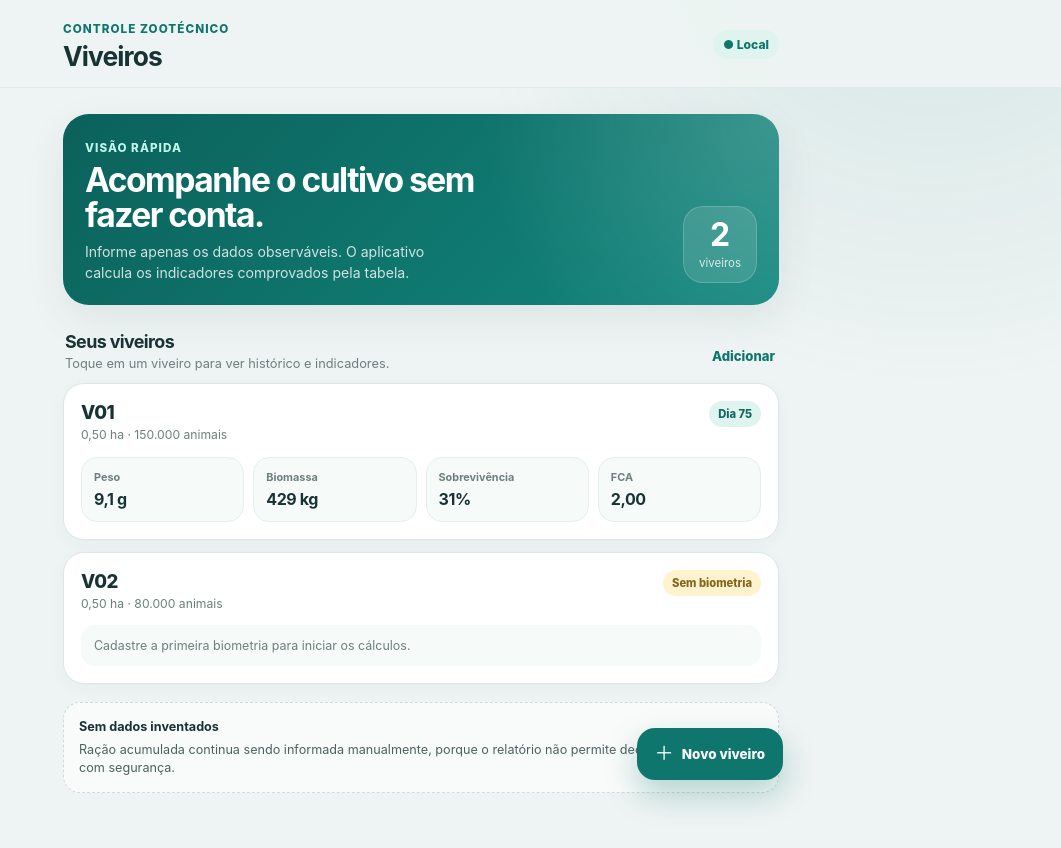
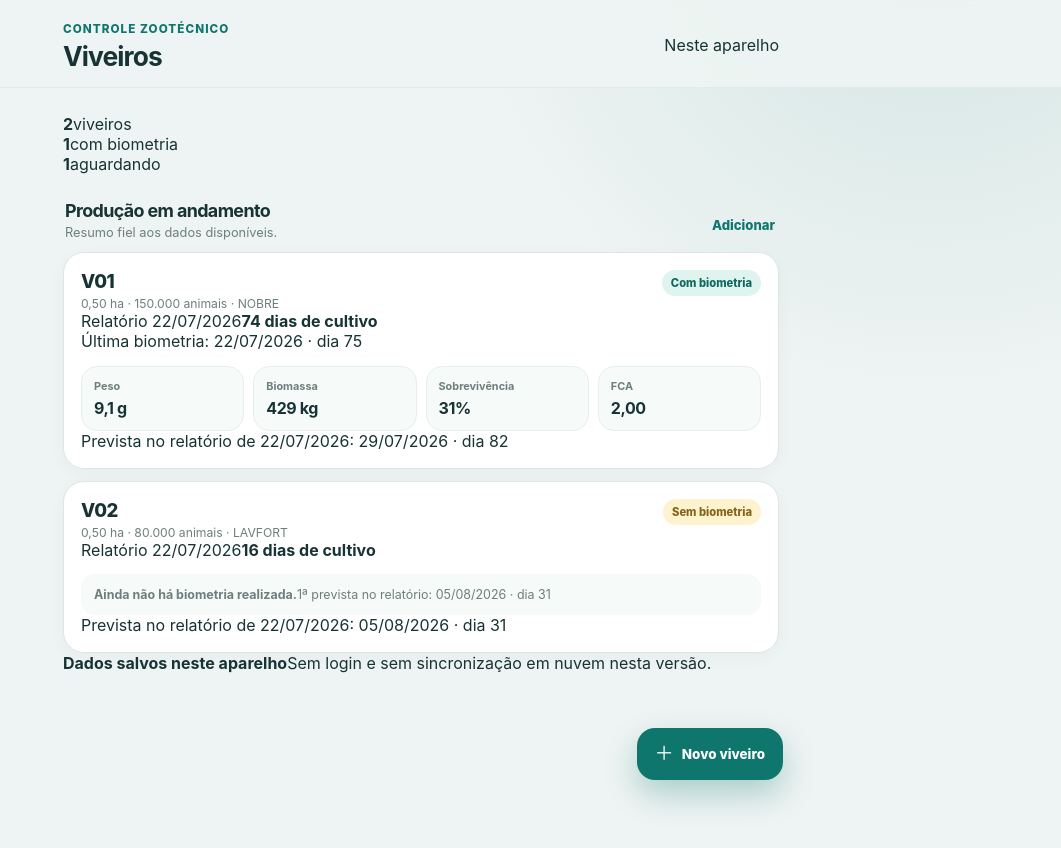
Before and after one commit to Georlan/ViveiroDaniel, a React (Vite) app: page / in a window 1280 px wide. Shown: the top 848 px of the page, without its empty margins (219-1280 px from the left). After the commit the page ends 813 px from the top, so only its background shows below. Built offline with nearby package versions, Linux system fonts and the light colour scheme.

Commit message:
feat: align V01 V02 UX with source report

```diff
--- a/src/App.tsx
+++ b/src/App.tsx
@@ -1,7 +1,15 @@
 import { FormEvent, useMemo, useState } from 'react'
-import { calculateBiometry, calculateHistory, densityPerSquareMeter, preparationDays, round } from './domain/calculations'
+import {
+  calculateBiometry,
+  calculateHistory,
+  cultivationDaysAtReference,
+  cycleDaysAtReference,
+  densityPerSquareMeter,
+  preparationDays,
+  round,
+} from './domain/calculations'
 import { reportPonds } from './data/reportData'
-import type { BiometryInput, Pond } from './types'
+import type { BiometryInput, PlannedBiometry, Pond } from './types'
 
 const STORAGE_KEY = 'viveiro-daniel:v1'
 
@@ -9,19 +17,34 @@ function cloneReportData() {
   return JSON.parse(JSON.stringify(reportPonds)) as Pond[]
 }
 
+function enrichWithReportMetadata(pond: Pond): Pond {
+  const base = reportPonds.find((item) => item.id === pond.id)
+  if (!base) return { ...pond, plannedBiometries: pond.plannedBiometries ?? [] }
+
+  return {
+    ...pond,
+    reportReferenceDate: pond.reportReferenceDate ?? base.reportReferenceDate ?? null,
+    plannedBiometries:
+      pond.plannedBiometries && pond.plannedBiometries.length
+        ? pond.plannedBiometries
+        : base.plannedBiometries ?? [],
+  }
+}
+
 function loadPonds() {
   try {
     const stored = localStorage.getItem(STORAGE_KEY)
-    return stored ? (JSON.parse(stored) as Pond[]) : cloneReportData()
+    if (!stored) return cloneReportData()
+    return (JSON.parse(stored) as Pond[]).map(enrichWithReportMetadata)
   } catch {
     return cloneReportData()
   }
 }
 
-function formatDate(value: string) {
+function formatDate(value?: string | null) {
   if (!value) return '—'
   const [year, month, day] = value.split('-')
-  return `${day}/${month}/${year}`
+  return day + '/' + month + '/' + year
 }
 
 function formatNumber(value: number, decimals = 0) {
@@ -32,7 +55,16 @@ function formatNumber(value: number, decimals = 0) {
 }
 
 function id(prefix: string) {
-  return `${prefix}-${Date.now()}-${Math.random().toString(36).slice(2, 7)}`
+  return prefix + '-' + Date.now() + '-' + Math.random().toString(36).slice(2, 7)
+}
+
+function plannedAfterLatest(pond: Pond): PlannedBiometry | null {
+  const planned = pond.plannedBiometries ?? []
+  if (!planned.length) return null
+  const history = calculateHistory(pond)
+  const latest = history[history.length - 1]
+  if (!latest) return planned[0]
+  return planned.find((item) => item.date > latest.date) ?? null
 }
 
 type Modal = 'pond' | 'biometry' | null
@@ -78,7 +110,7 @@ export default function App() {
             ←
           </button>
         ) : (
-          <span className="local-badge">● Local</span>
+          <span className="device-badge">Neste aparelho</span>
         )}
       </header>
 
@@ -90,17 +122,9 @@ export default function App() {
         )}
       </main>
 
-      {!selected && (
-        <button className="fab" onClick={() => setModal('pond')}>
-          <span>＋</span> Novo viveiro
+      <button className="fab" onClick={() => setModal(selected ? 'biometry' : 'pond')}>
+        <span>＋</span> {selected ? 'Registrar biometria' : 'Novo viveiro'}
       </button>
-      )}
-
-      {selected && (
-        <button className="fab" onClick={() => setModal('biometry')}>
-          <span>＋</span> Biometria
-        </button>
-      )}
 
       {modal === 'pond' && <PondForm onClose={() => setModal(null)} onSave={addPond} />}
       {modal === 'biometry' && selected && (
@@ -119,112 +143,179 @@ function Dashboard({
   onOpen: (id: string) => void
   onAdd: () => void
 }) {
+  const withBiometry = ponds.filter((pond) => pond.biometries.length > 0).length
+
   return (
     <section className="page">
-      <div className="hero-card">
+      <div className="summary-bar">
         <div>
-          <span className="eyebrow light">Visão rápida</span>
-          <h2>Acompanhe o cultivo sem fazer conta.</h2>
-          <p>Informe apenas os dados observáveis. O aplicativo calcula os indicadores comprovados pela tabela.</p>
+          <strong>{ponds.length}</strong>
+          <span>viveiros</span>
         </div>
-        <div className="hero-stat">
-          <strong>{ponds.length}</strong>
-          <span>{ponds.length === 1 ? 'viveiro' : 'viveiros'}</span>
+        <div>
+          <strong>{withBiometry}</strong>
+          <span>com biometria</span>
+        </div>
+        <div>
+          <strong>{ponds.length - withBiometry}</strong>
+          <span>aguardando</span>
         </div>
       </div>
 
-      <div className="section-heading">
+      <div className="section-heading compact-heading">
         <div>
-          <h2>Seus viveiros</h2>
-          <p>Toque em um viveiro para ver histórico e indicadores.</p>
+          <h2>Produção em andamento</h2>
+          <p>Resumo fiel aos dados disponíveis.</p>
         </div>
         <button className="text-button" onClick={onAdd}>Adicionar</button>
       </div>
 
       <div className="pond-list">
-        {ponds.map((pond) => {
+        {ponds.map((pond) => (
+          <PondCard pond={pond} key={pond.id} onOpen={() => onOpen(pond.id)} />
+        ))}
+      </div>
+
+      <div className="storage-note">
+        <strong>Dados salvos neste aparelho</strong>
+        <span>Sem login e sem sincronização em nuvem nesta versão.</span>
+      </div>
+    </section>
+  )
+}
+
+function PondCard({ pond, onOpen }: { pond: Pond; onOpen: () => void }) {
   const history = calculateHistory(pond)
   const latest = history[history.length - 1]
+  const cultivationDays = cultivationDaysAtReference(pond)
+  const nextPlanned = plannedAfterLatest(pond)
+
   return (
-            <button className="pond-card" key={pond.id} onClick={() => onOpen(pond.id)}>
+    <button className="pond-card" onClick={onOpen}>
       <div className="pond-card-head">
         <div>
           <span className="pond-name">{pond.name}</span>
           <span className="pond-meta">
-                    {formatNumber(pond.areaHa, 2)} ha · {formatNumber(pond.initialPopulation)} animais
+            {formatNumber(pond.areaHa, 2)} ha · {formatNumber(pond.initialPopulation)} animais · {pond.laboratory}
           </span>
         </div>
         <span className={latest ? 'status ready' : 'status waiting'}>
-                  {latest ? `Dia ${latest.cultivationDay}` : 'Sem biometria'}
+          {latest ? 'Com biometria' : 'Sem biometria'}
         </span>
       </div>
 
+      {pond.reportReferenceDate && (
+        <div className="report-context">
+          <span>Relatório {formatDate(pond.reportReferenceDate)}</span>
+          <strong>{cultivationDays === null ? '—' : cultivationDays + ' dias de cultivo'}</strong>
+        </div>
+      )}
+
       {latest ? (
+        <>
+          <div className="latest-label">
+            Última biometria: {formatDate(latest.date)} · dia {latest.cultivationDay}
+          </div>
           <div className="metric-grid compact">
-                  <Metric label="Peso" value={`${formatNumber(latest.currentWeightG, 1)} g`} />
-                  <Metric label="Biomassa" value={`${formatNumber(round(latest.biomassKg))} kg`} />
-                  <Metric label="Sobrevivência" value={`${formatNumber(round(latest.survivalPercent))}%`} />
+            <Metric label="Peso" value={formatNumber(latest.currentWeightG, 1) + ' g'} />
+            <Metric label="Biomassa" value={formatNumber(round(latest.biomassKg)) + ' kg'} />
+            <Metric label="Sobrevivência" value={formatNumber(round(latest.survivalPercent)) + '%'} />
             <Metric label="FCA" value={formatNumber(round(latest.fca, 2), 2)} />
           </div>
+        </>
       ) : (
-                <div className="empty-inline">Cadastre a primeira biometria para iniciar os cálculos.</div>
+        <div className="empty-inline">
+          <strong>Ainda não há biometria realizada.</strong>
+          {nextPlanned && (
+            <span>
+              1ª prevista no relatório: {formatDate(nextPlanned.date)} · dia {nextPlanned.cultivationDay}
+            </span>
+          )}
+        </div>
+      )}
+
+      {nextPlanned && (
+        <div className="planned-inline">
+          Prevista no relatório de {formatDate(pond.reportReferenceDate)}: {formatDate(nextPlanned.date)} · dia {nextPlanned.cultivationDay}
+        </div>
       )}
     </button>
-          )
-        })}
-      </div>
-
-      <div className="note-card">
-        <strong>Sem dados inventados</strong>
-        <p>Ração acumulada continua sendo informada manualmente, porque o relatório não permite deduzir sua origem com segurança.</p>
-      </div>
-    </section>
   )
 }
 
 function PondDetail({ pond, onAddBiometry }: { pond: Pond; onAddBiometry: () => void }) {
   const history = calculateHistory(pond)
   const latest = history[history.length - 1]
+  const cultivationDays = cultivationDaysAtReference(pond)
+  const cycleDays = cycleDaysAtReference(pond)
+  const nextPlanned = plannedAfterLatest(pond)
 
   return (
     <section className="page detail-page">
-      <div className="pond-title-card">
+      <div className="report-summary-card">
         <div>
-          <span className="eyebrow">Informações gerais</span>
-          <h2>{pond.name}</h2>
-          <p>{pond.laboratory || 'Laboratório não informado'} · Ciclo {pond.cycle}</p>
+          <span className="eyebrow">Situação no relatório</span>
+          <h2>{pond.reportReferenceDate ? formatDate(pond.reportReferenceDate) : 'Dados do viveiro'}</h2>
+          <p>
+            {cultivationDays === null
+              ? 'Sem data de referência cadastrada.'
+              : cultivationDays + ' dias de cultivo · ' + cycleDays + ' dias de ciclo'}
+          </p>
         </div>
-        <div className="day-orb">
-          <strong>{latest ? latest.cultivationDay : '—'}</strong>
-          <span>dia</span>
+        <div className="summary-orb">
+          <strong>{formatNumber(round(densityPerSquareMeter(pond), 1), 1)}</strong>
+          <span>animais/m²</span>
         </div>
       </div>
 
-      <div className="info-strip">
-        <Info label="Área" value={`${formatNumber(pond.areaHa, 2)} ha`} />
-        <Info label="Densidade" value={`${formatNumber(round(densityPerSquareMeter(pond), 1), 1)}/m²`} />
-        <Info label="População" value={formatNumber(pond.initialPopulation)} />
-        <Info label="Preparo" value={`${preparationDays(pond)} dias`} />
+      <div className="section-heading compact-heading">
+        <div>
+          <h2>Dados do viveiro</h2>
+          <p>Informações de cadastro e do lote.</p>
         </div>
+      </div>
+
+      <div className="facts-grid">
+        <Fact label="Área" value={formatNumber(pond.areaHa, 2) + ' ha'} />
+        <Fact label="População inicial" value={formatNumber(pond.initialPopulation)} />
+        <Fact label="Povoamento" value={formatDate(pond.stockingDate)} />
+        <Fact label="Início do ciclo" value={formatDate(pond.cycleStartDate)} />
+        <Fact label="Dias de preparo" value={preparationDays(pond) + ' dias'} />
+        <Fact label="Ciclo" value={String(pond.cycle)} />
+        <Fact label="Laboratório" value={pond.laboratory || '—'} />
+        <Fact label="PL/g" value={pond.plPerGram === null ? '—' : formatNumber(pond.plPerGram)} />
+        <Fact label="Raçoador" value={pond.feeder || '—'} />
+      </div>
+
+      {nextPlanned && (
+        <div className="next-action-card">
+          <div>
+            <span className="eyebrow">Planejamento do relatório</span>
+            <strong>{latest ? 'Biometria seguinte prevista' : 'Primeira biometria prevista'}</strong>
+            <p>{formatDate(nextPlanned.date)} · dia {nextPlanned.cultivationDay}</p>
+          </div>
+          <button className="secondary-button" onClick={onAddBiometry}>Registrar</button>
+        </div>
+      )}
 
       {latest ? (
         <>
           <div className="section-heading">
             <div>
               <h2>Última biometria</h2>
-              <p>{formatDate(latest.date)} · Dia {latest.cultivationDay}</p>
+              <p>{formatDate(latest.date)} · dia {latest.cultivationDay}</p>
             </div>
           </div>
 
           <div className="metric-grid">
-            <Metric label="Peso atual" value={`${formatNumber(latest.currentWeightG, 1)} g`} featured />
-            <Metric label="Biomassa" value={`${formatNumber(round(latest.biomassKg))} kg`} featured />
-            <Metric label="Sobrevivência" value={`${formatNumber(round(latest.survivalPercent))}%`} />
+            <Metric label="Peso atual" value={formatNumber(latest.currentWeightG, 1) + ' g'} featured />
+            <Metric label="Biomassa" value={formatNumber(round(latest.biomassKg)) + ' kg'} featured />
+            <Metric label="Sobrevivência est." value={formatNumber(round(latest.survivalPercent)) + '%'} />
             <Metric label="FCA" value={formatNumber(round(latest.fca, 2), 2)} />
-            <Metric label="Ração/dia" value={`${formatNumber(latest.dailyFeedKg)} kg`} />
-            <Metric label="Ração p/100%" value={`${formatNumber(round(latest.feedFor100Kg))} kg`} />
-            <Metric label="Crescimento" value={`${formatNumber(round(latest.growthG, 1), 1)} g`} />
-            <Metric label="Cresc. médio" value={`${formatNumber(round(latest.averageGrowthPerWeekG, 2), 2)} g/sem`} />
+            <Metric label="Ração/dia" value={formatNumber(latest.dailyFeedKg) + ' kg'} />
+            <Metric label="Ração p/100%" value={formatNumber(round(latest.feedFor100Kg)) + ' kg'} />
+            <Metric label="Ganho desde anterior" value={formatNumber(round(latest.growthG, 1), 1) + ' g'} />
+            <Metric label="Cresc. médio" value={formatNumber(round(latest.averageGrowthPerWeekG, 2), 2) + ' g/sem'} />
           </div>
 
           <TrendChart pond={pond} />
@@ -232,16 +323,44 @@ function PondDetail({ pond, onAddBiometry }: { pond: Pond; onAddBiometry: () =>
       ) : (
         <div className="empty-card">
           <div className="empty-icon">≈</div>
-          <h2>Ainda não há biometria</h2>
-          <p>Quando houver dados palpáveis do viveiro, registre peso, taxa de alimentação, ração do dia e ração acumulada.</p>
-          <button className="primary-button" onClick={onAddBiometry}>Registrar primeira biometria</button>
+          <h2>Aguardando a primeira biometria</h2>
+          <p>
+            O V02 existe no relatório e tem dados gerais, mas ainda não possui biometria realizada.
+            Não mostramos peso, biomassa, sobrevivência ou FCA até existir medição real.
+          </p>
+          {nextPlanned && (
+            <div className="scheduled-highlight">
+              Prevista no relatório: <strong>{formatDate(nextPlanned.date)} · dia {nextPlanned.cultivationDay}</strong>
+            </div>
+          )}
+          <button className="primary-button" onClick={onAddBiometry}>Registrar biometria realizada</button>
         </div>
       )}
 
+      <HistorySection pond={pond} />
+      <PlanningSection pond={pond} />
+
+      <details className="calculation-details">
+        <summary>Como o app calcula os indicadores?</summary>
+        <p>
+          Os cálculos automáticos reproduzem as relações que fecham as seis linhas preenchidas do V01.
+          A ração acumulada continua sendo informada, pois o relatório não permite deduzir sua origem com segurança.
+        </p>
+      </details>
+    </section>
+  )
+}
+
+function HistorySection({ pond }: { pond: Pond }) {
+  const history = calculateHistory(pond)
+  if (!history.length) return null
+
+  return (
+    <>
       <div className="section-heading">
         <div>
-          <h2>Histórico</h2>
-          <p>{history.length ? `${history.length} registros` : 'Nenhum registro ainda'}</p>
+          <h2>Biometrias realizadas</h2>
+          <p>{history.length + ' registros'}</p>
         </div>
       </div>
 
@@ -261,15 +380,32 @@ function PondDetail({ pond, onAddBiometry }: { pond: Pond; onAddBiometry: () =>
           </article>
         ))}
       </div>
+    </>
+  )
+}
 
-      <div className="source-card">
-        <span>ƒx</span>
-        <div>
-          <strong>Cálculos automáticos</strong>
-          <p>Os resultados usam as relações matemáticas que fecham as seis linhas preenchidas do V01. Valores internos não são arredondados antes do cálculo.</p>
+function PlanningSection({ pond }: { pond: Pond }) {
+  const planned = pond.plannedBiometries ?? []
+  if (!planned.length) return null
+
+  return (
+    <details className="planning-card">
+      <summary>
+        <span>
+          <strong>Planejamento de biometria</strong>
+          <small>{planned.length + ' datas previstas no relatório'}</small>
+        </span>
+        <span>Ver datas</span>
+      </summary>
+      <div className="planning-list">
+        {planned.map((item) => (
+          <div key={item.date}>
+            <strong>Dia {item.cultivationDay}</strong>
+            <span>{formatDate(item.date)}</span>
           </div>
+        ))}
       </div>
-    </section>
+    </details>
   )
 }
 
@@ -298,23 +434,23 @@ function TrendChart({ pond }: { pond: Pond }) {
     <article className="chart-card">
       <div className="section-heading chart-heading">
         <div>
-          <h2>Ração × biomassa</h2>
-          <p>Evolução em kg por dia de cultivo.</p>
+          <h2>Ração acumulada × biomassa</h2>
+          <p>Mesmas duas séries do relatório, em kg.</p>
         </div>
       </div>
       <div className="chart-legend">
         <span><i className="dot biomass" /> Biomassa</span>
         <span><i className="dot feed" /> Ração acumulada</span>
       </div>
-      <svg viewBox={`0 0 ${width} ${height}`} role="img" aria-label="Gráfico de biomassa e ração acumulada">
+      <svg viewBox={'0 0 ' + width + ' ' + height} role="img" aria-label="Gráfico de biomassa e ração acumulada">
         <line x1={padX} x2={width - padX} y1={padTop + plotHeight} y2={padTop + plotHeight} className="axis-line" />
-        <polyline points={biomassPoints.map((p) => `${p.x},${p.y}`).join(' ')} className="chart-line biomass-line" />
-        <polyline points={feedPoints.map((p) => `${p.x},${p.y}`).join(' ')} className="chart-line feed-line" />
+        <polyline points={biomassPoints.map((p) => p.x + ',' + p.y).join(' ')} className="chart-line biomass-line" />
+        <polyline points={feedPoints.map((p) => p.x + ',' + p.y).join(' ')} className="chart-line feed-line" />
         {biomassPoints.map((p, index) => (
-          <circle key={`b-${index}`} cx={p.x} cy={p.y} r="3.5" className="chart-point biomass-point" />
+          <circle key={'b-' + index} cx={p.x} cy={p.y} r="3.5" className="chart-point biomass-point" />
         ))}
         {feedPoints.map((p, index) => (
-          <circle key={`f-${index}`} cx={p.x} cy={p.y} r="3.5" className="chart-point feed-point" />
+          <circle key={'f-' + index} cx={p.x} cy={p.y} r="3.5" className="chart-point feed-point" />
         ))}
         {history.map((row, index) => {
           const p = point(0, index)
@@ -334,9 +470,9 @@ function Metric({ label, value, featured = false }: { label: string; value: stri
   )
 }
 
-function Info({ label, value }: { label: string; value: string }) {
+function Fact({ label, value }: { label: string; value: string }) {
   return (
-    <div className="info-item">
+    <div className="fact">
       <span>{label}</span>
       <strong>{value}</strong>
     </div>
@@ -369,12 +505,14 @@ function PondForm({ onClose, onSave }: { onClose: () => void; onSave: (pond: Pon
       cycle: Number(form.cycle),
       feeder: form.feeder.trim(),
       plPerGram: form.plPerGram ? Number(form.plPerGram) : null,
+      reportReferenceDate: null,
+      plannedBiometries: [],
       biometries: [],
     })
   }
 
   return (
-    <ModalShell title="Novo viveiro" subtitle="Cadastre apenas o que você conhece." onClose={onClose}>
+    <ModalShell title="Novo viveiro" subtitle="Cadastre os dados palpáveis do lote." onClose={onClose}>
       <form onSubmit={submit} className="form-grid">
         <Field label="Nome" required><input required placeholder="Ex.: V03" value={form.name} onChange={(e) => setForm({ ...form, name: e.target.value })} /></Field>
         <div className="two-cols">
@@ -406,6 +544,10 @@ function BiometryForm({
   onClose: () => void
   onSave: (input: BiometryInput) => void
 }) {
+  const history = useMemo(() => calculateHistory(pond), [pond])
+  const latest = history[history.length - 1]
+  const planned = plannedAfterLatest(pond)
+  const [error, setError] = useState('')
   const [form, setForm] = useState({
     date: '',
     currentWeightG: '',
@@ -414,7 +556,6 @@ function BiometryForm({
     accumulatedFeedKg: '',
   })
 
-  const previousWeight = useMemo(() => calculateHistory(pond).slice(-1)[0]?.currentWeightG ?? null, [pond])
   const parsed: BiometryInput | null =
     form.date && Number(form.currentWeightG) > 0 && Number(form.feedRatePercent) > 0
       ? {
@@ -427,10 +568,28 @@ function BiometryForm({
         }
       : null
 
-  const preview = parsed ? calculateBiometry(pond, parsed, previousWeight) : null
+  const preview = parsed ? calculateBiometry(pond, parsed, latest?.currentWeightG ?? null) : null
+
+  function usePlannedDate() {
+    if (!planned) return
+    setForm({ ...form, date: planned.date })
+    setError('')
+  }
 
   function submit(event: FormEvent) {
     event.preventDefault()
+    setError('')
+
+    if (latest && form.date <= latest.date) {
+      setError('A nova biometria precisa ter data posterior à última biometria realizada.')
+      return
+    }
+
+    if (latest && Number(form.accumulatedFeedKg) < latest.accumulatedFeedKg) {
+      setError('Ração acumulada não pode ser menor que o valor acumulado anterior.')
+      return
+    }
+
     onSave({
       id: id('bio'),
       date: form.date,
@@ -442,9 +601,17 @@ function BiometryForm({
   }
 
   return (
-    <ModalShell title="Nova biometria" subtitle={pond.name} onClose={onClose}>
+    <ModalShell title="Registrar biometria" subtitle={pond.name} onClose={onClose}>
       <form onSubmit={submit} className="form-grid">
-        <Field label="Data da biometria" required>
+        {planned && (
+          <button type="button" className="planned-date-button" onClick={usePlannedDate}>
+            <span>Data prevista no relatório</span>
+            <strong>{formatDate(planned.date)} · dia {planned.cultivationDay}</strong>
+            <small>Usar esta data</small>
+          </button>
+        )}
+
+        <Field label="Data realizada" required>
           <input required type="date" min={pond.stockingDate} value={form.date} onChange={(e) => setForm({ ...form, date: e.target.value })} />
         </Field>
         <Field label="Peso atual (g)" required>
@@ -459,23 +626,25 @@ function BiometryForm({
           </Field>
         </div>
         <Field label="Ração acumulada (kg)" required>
-          <input required type="number" min="0" step="0.01" inputMode="decimal" value={form.accumulatedFeedKg} onChange={(e) => setForm({ ...form, accumulatedFeedKg: e.target.value })} />
-          <small>Por enquanto este valor é informado: a tabela não revela uma fórmula confiável para deduzi-lo.</small>
+          <input required type="number" min={latest?.accumulatedFeedKg ?? 0} step="0.01" inputMode="decimal" value={form.accumulatedFeedKg} onChange={(e) => setForm({ ...form, accumulatedFeedKg: e.target.value })} />
+          <small>Entrada manual: o relatório não fornece fórmula confiável para deduzir este valor.</small>
         </Field>
+
+        {error && <div className="form-error">{error}</div>}
 
         {preview && (
           <div className="preview-card">
             <span className="eyebrow">Prévia automática</span>
             <div className="preview-grid">
-              <Metric label="Dia" value={String(preview.cultivationDay)} />
-              <Metric label="Biomassa" value={`${formatNumber(round(preview.biomassKg))} kg`} />
-              <Metric label="Sobrevivência" value={`${formatNumber(round(preview.survivalPercent))}%`} />
+              <Metric label="Dia da biometria" value={String(preview.cultivationDay)} />
+              <Metric label="Biomassa" value={formatNumber(round(preview.biomassKg)) + ' kg'} />
+              <Metric label="Sobrevivência" value={formatNumber(round(preview.survivalPercent)) + '%'} />
               <Metric label="FCA" value={formatNumber(round(preview.fca, 2), 2)} />
             </div>
           </div>
         )}
 
-        <button className="primary-button" type="submit">Salvar biometria</button>
+        <button className="primary-button" type="submit">Salvar biometria realizada</button>
       </form>
     </ModalShell>
   )
```
Lines whose indentation alone changed are shown as unchanged.
